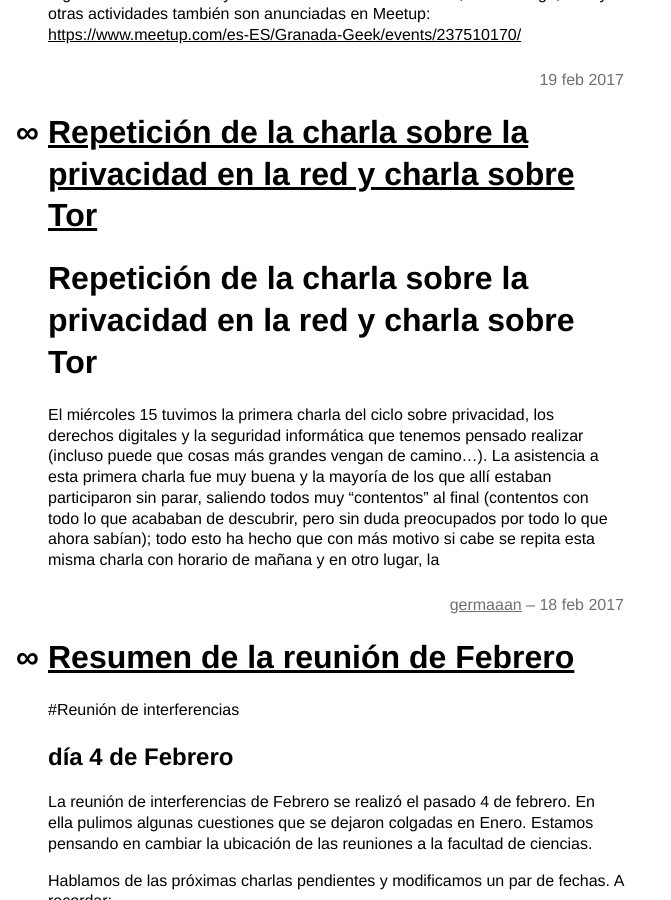
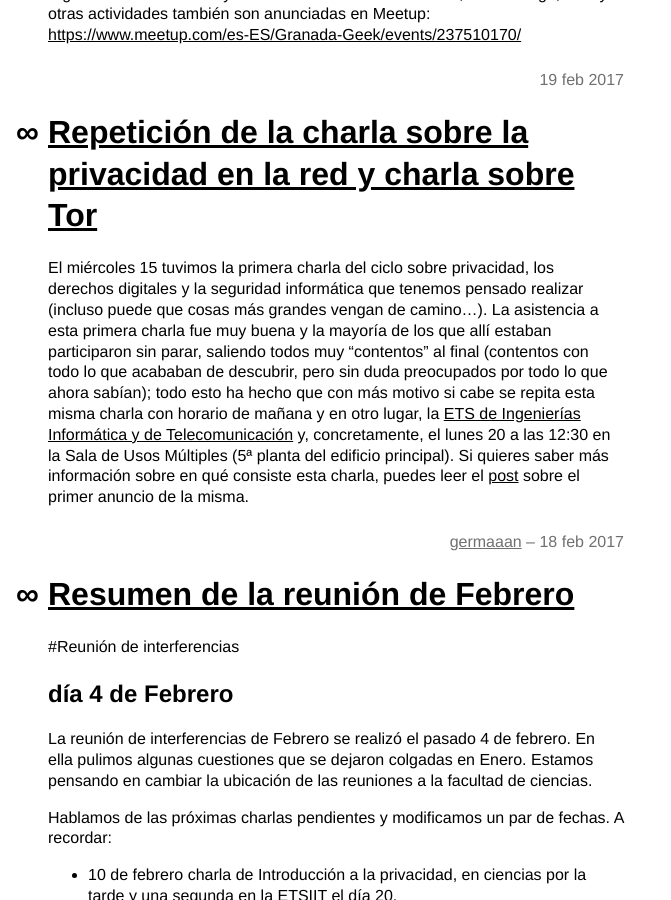
Before and after one commit to Interferencias/interferencias.github.io, a Jekyll site: the page built from index.html, in a window 1280 px wide and 900 px high, scrolled down 1357 px. Shown: the whole window, without its empty margins (0-671 px from the left). Built offline with Jekyll 4.4.1, drawn with Linux system fonts in a browser that asks for light colours; the list of posts is cut into pages by our own code.

Commit message:
Buscando error

```diff
--- a/_posts/2017-02-18-charla-tor.md
+++ b/_posts/2017-02-18-charla-tor.md
@@ -4,6 +4,4 @@
 author: germaaan
 ---
 
-# Repetición de la charla sobre la privacidad en la red y charla sobre Tor
-
-El miércoles 15 tuvimos la primera charla del ciclo sobre privacidad, los derechos digitales y la seguridad informática que tenemos pensado realizar (incluso puede que cosas más grandes vengan de camino...). La asistencia a esta primera charla fue muy buena y la mayoría de los que allí estaban participaron sin parar, saliendo todos muy "contentos" al final (contentos con todo lo que acababan de descubrir, pero sin duda preocupados por todo lo que ahora sabían); todo esto ha hecho que con más motivo si cabe se repita esta misma charla con horario de mañana y en otro lugar, la
+El miércoles 15 tuvimos la primera charla del ciclo sobre privacidad, los derechos digitales y la seguridad informática que tenemos pensado realizar (incluso puede que cosas más grandes vengan de camino...). La asistencia a esta primera charla fue muy buena y la mayoría de los que allí estaban participaron sin parar, saliendo todos muy "contentos" al final (contentos con todo lo que acababan de descubrir, pero sin duda preocupados por todo lo que ahora sabían); todo esto ha hecho que con más motivo si cabe se repita esta misma charla con horario de mañana y en otro lugar, la [ETS de Ingenierías Informática y de Telecomunicación](https://www.openstreetmap.org/#map=19/37.19703/-3.62455) y, concretamente, el lunes 20 a las 12:30 en la Sala de Usos Múltiples (5ª planta del edificio principal). Si quieres saber más información sobre en qué consiste esta charla, puedes leer el [post]({% post_url 2017-02-13-charla-privacidad.md %}) sobre el primer anuncio de la misma.
```
